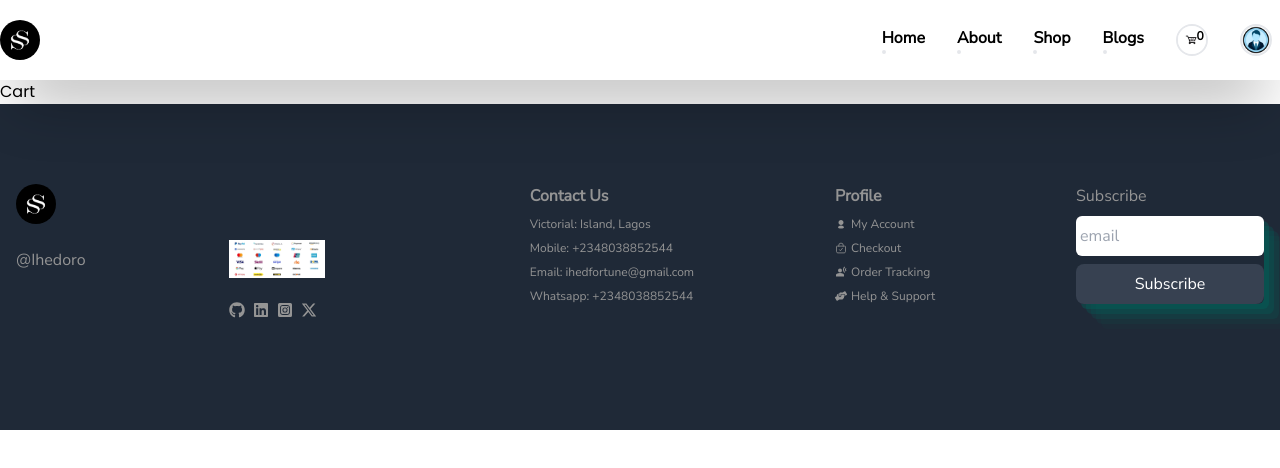
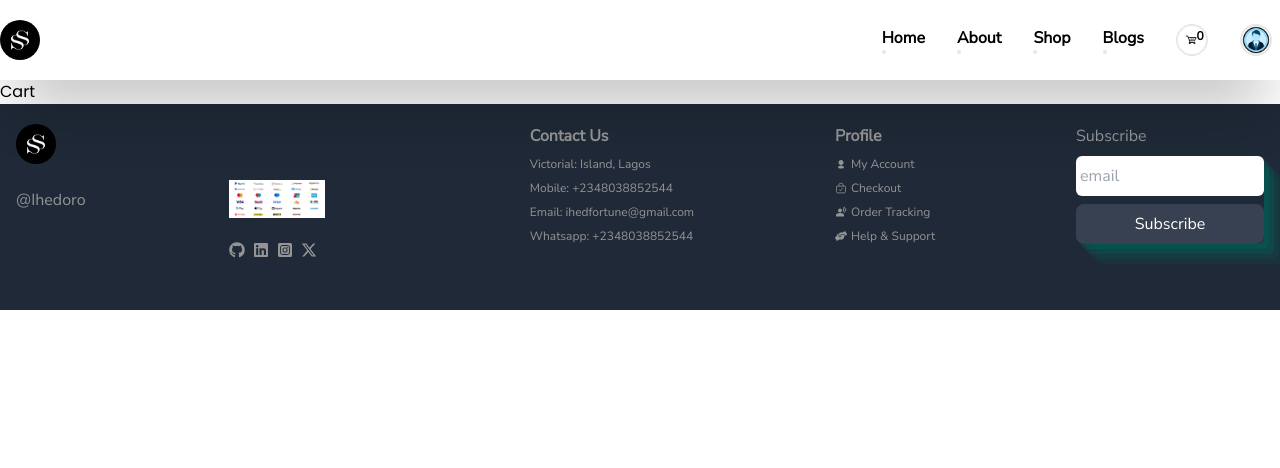
Before and after one commit to fortuneonyeka/shoppers-ecommerce, a React (Create React App) app in the folder shoopers-client/: page /cart in a window 1280 px wide. Shown: the top 468 px of the page. Built offline with nearby package versions, Linux system fonts and the light colour scheme.

Commit message:
refactor footer

```diff
--- a/shoopers-client/src/components/navigation/Footer.jsx
+++ b/shoopers-client/src/components/navigation/Footer.jsx
@@ -34,8 +34,8 @@ const Footer = () => {
   ];
 
   return (
-    <div className='bg-gray-800 text-[#949494] font-titleFont py-20 px-4'>
-      <div className='max-w-screen-xl mx-auto grid grid-cols-2 gap-2 md:flex md:flex-row justify-between'>
+    <div className='bg-gray-800 text-[#949494] font-titleFont px-4 bottom-0 z-50 '>
+      <div className='max-w-screen-xl mx-auto grid grid-cols-2 gap-2 md:flex md:flex-row py-5 justify-between'>
 
         <div className='w-10 h-10 flex flex-col gap-6'>
           <Link to="/"><img className='rounded-full cursor-pointer hover:shadow-[5px_5px_0px_0px_rgba(109,40,217)]' src={Logo} alt='Logo' /></Link>
```
